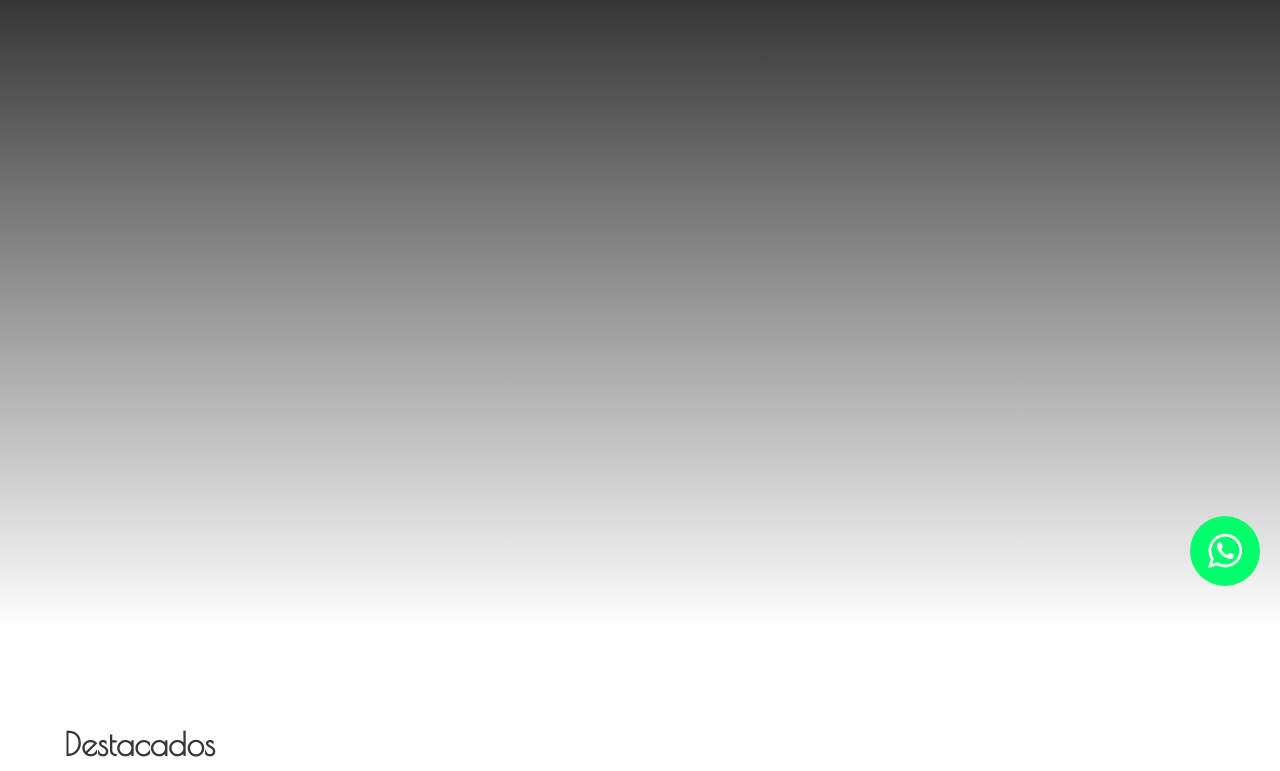
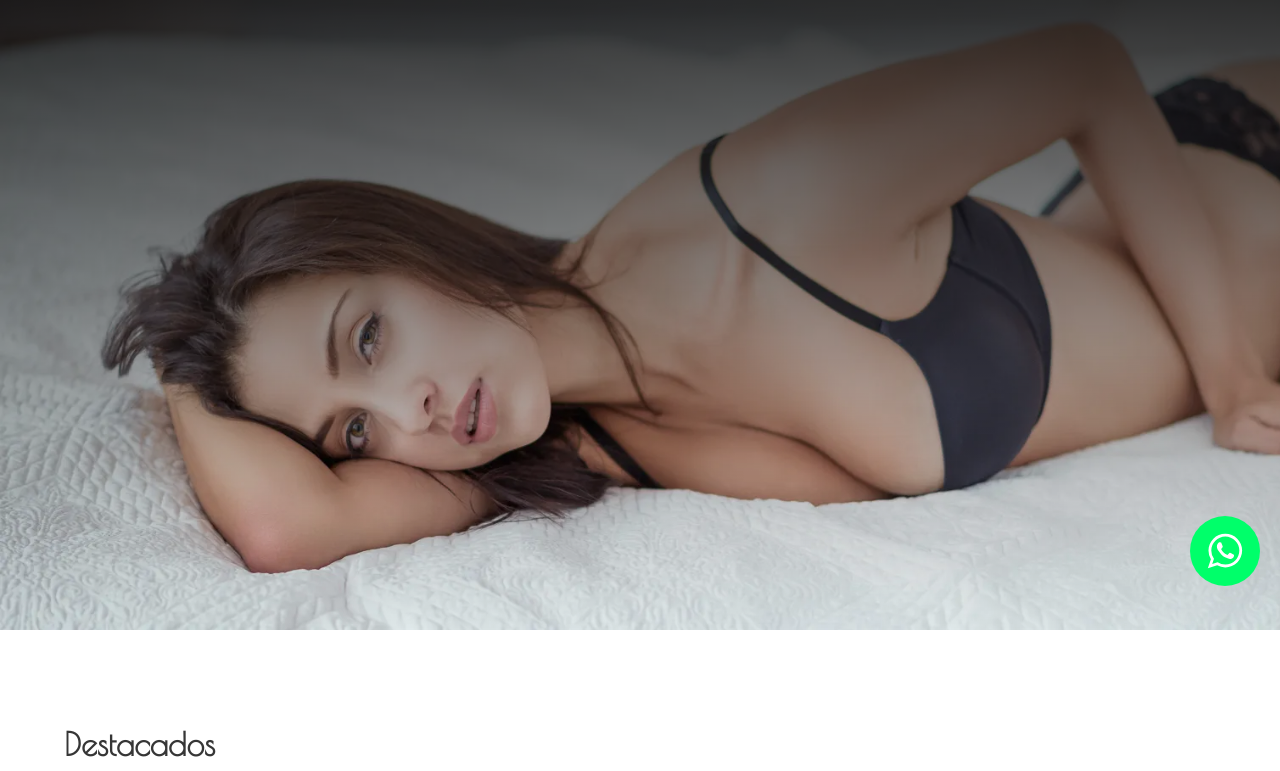
Before and after one commit to maxiasesol/lenceriacoquetxs, a plain HTML site: page index.html in a window 1280 px wide. Shown: the part 194-965 px from the top of the page. Drawn offline with nearby package versions, Linux system fonts and the light colour scheme.

Commit message:
Update estilos.css

```diff
--- a/estilos.css
+++ b/estilos.css
@@ -9,7 +9,7 @@ html {
     width: 100%;
     height: 100vh;
     background-image:
-        linear-gradient(rgb(0, 0, 0, 1.6), rgb(0, 0, 0, 0.0)), url(img/fotos-de-boudoir-01.webp);
+        linear-gradient(rgb(0, 0, 0, 1.6), rgb(0, 0, 0, 0.0)), url(fotos-de-boudoir-01.webp);
     background-size: cover;
     background-attachment: fixed;
 }
```
